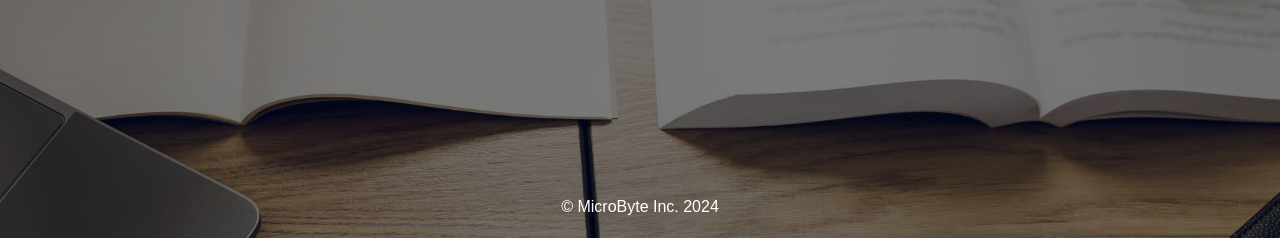
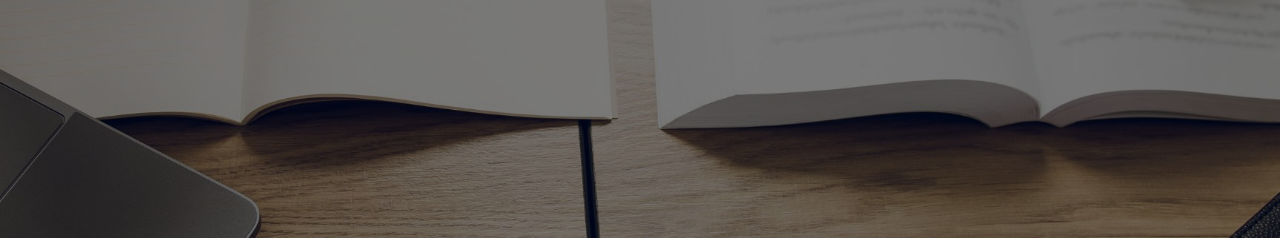
Before and after one commit to kshamdani/PTMS, a Flask app: page /login in a window 1280 px wide. Shown: the part 562-800 px from the top of the page. Run offline with Flask 2, Linux system fonts and the light colour scheme.

Commit message:
Update login.html

```diff
--- a/templates/login.html
+++ b/templates/login.html
@@ -36,7 +36,6 @@
         </form>
     </div>
     <div class="footer">
-        <p>© MicroByte Inc. 2024</p>
     </div>
     <script>
         // Get the current date
```
